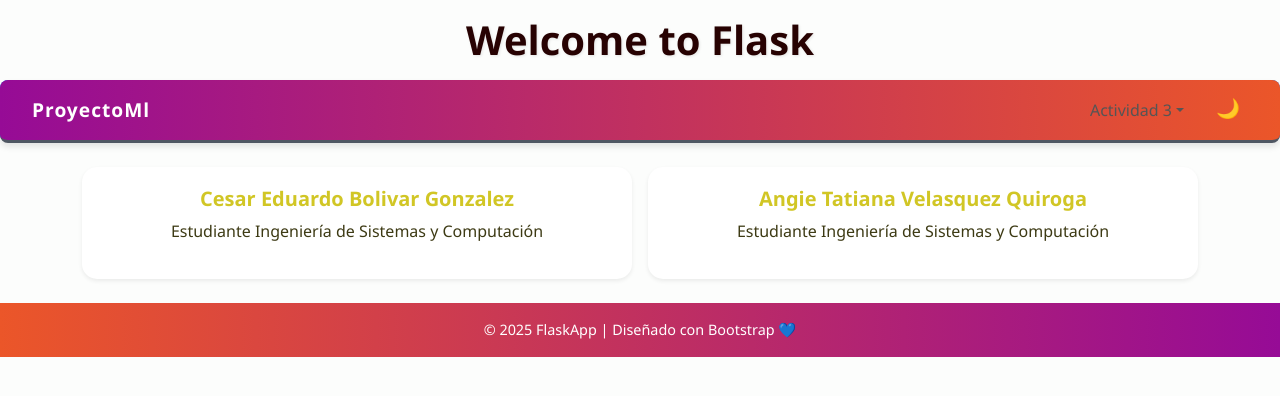
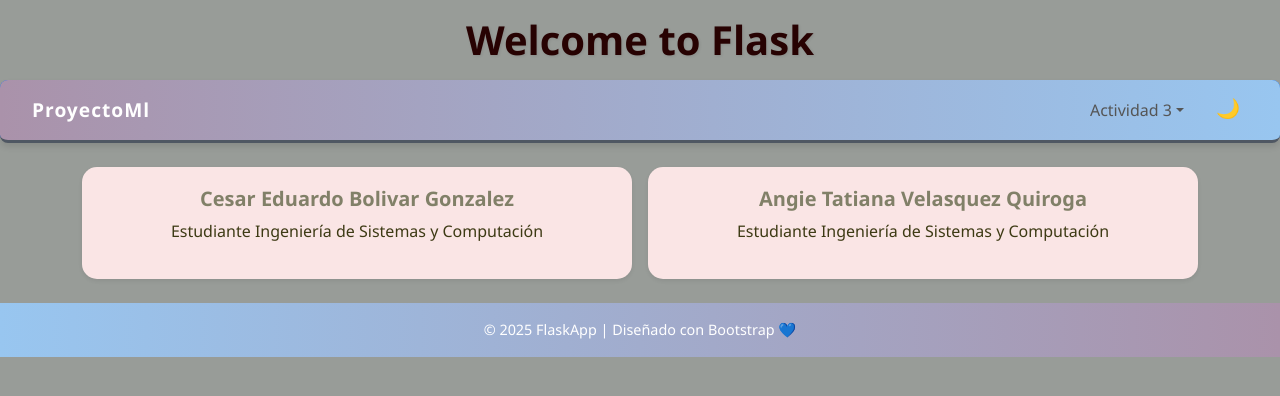
Before and after one commit to cebolivar/ProyectoML, a Flask app: page / in a window 1280 px wide. Shown: the top 396 px of the page. Run offline with Flask 3, Linux system fonts and the light colour scheme.

Commit message:
style html2

```diff
--- a/static/style.css
+++ b/static/style.css
@@ -1,6 +1,6 @@
 /* ====== Estilos Generales ====== */
 body {
-  background: #fcfdfc;
+  background: #989c98;
   font-family: "Segoe UI", Tahoma, Geneva, Verdana, sans-serif;
   margin: 0;
   padding: 0;
@@ -16,7 +16,7 @@ h1 {
 
 /* Navbar */
 .navbar {
-  background: linear-gradient(90deg, #960b96, #eb5629);
+  background: linear-gradient(90deg, #aa92aa, #98c6f0);
   border-bottom: 3px solid #4f5763;
   transition: background 0.3s ease, border 0.3s ease;
 }
@@ -42,7 +42,7 @@ h1 {
 
 /* Tarjetas */
 .card-custom {
-  background: white;
+  background: rgb(250, 229, 229);
   border: none;
   border-radius: 15px;
   padding: 20px;
@@ -56,7 +56,7 @@ h1 {
 }
 
 .card-custom h5 {
-  color: #d1c625;
+  color: #818068;
   font-weight: 600;
   transition: color 0.3s ease;
 }
@@ -69,8 +69,8 @@ h1 {
 
 /* Footer */
 footer {
-  background: linear-gradient(90deg, #eb5629, #960b96);
-  color: white;
+  background: linear-gradient(90deg, #98c6f0, #aa92aa);
+  color: rgb(114, 108, 108);
   padding: 15px 0;
   text-align: center;
   transition: background 0.3s ease;
```
